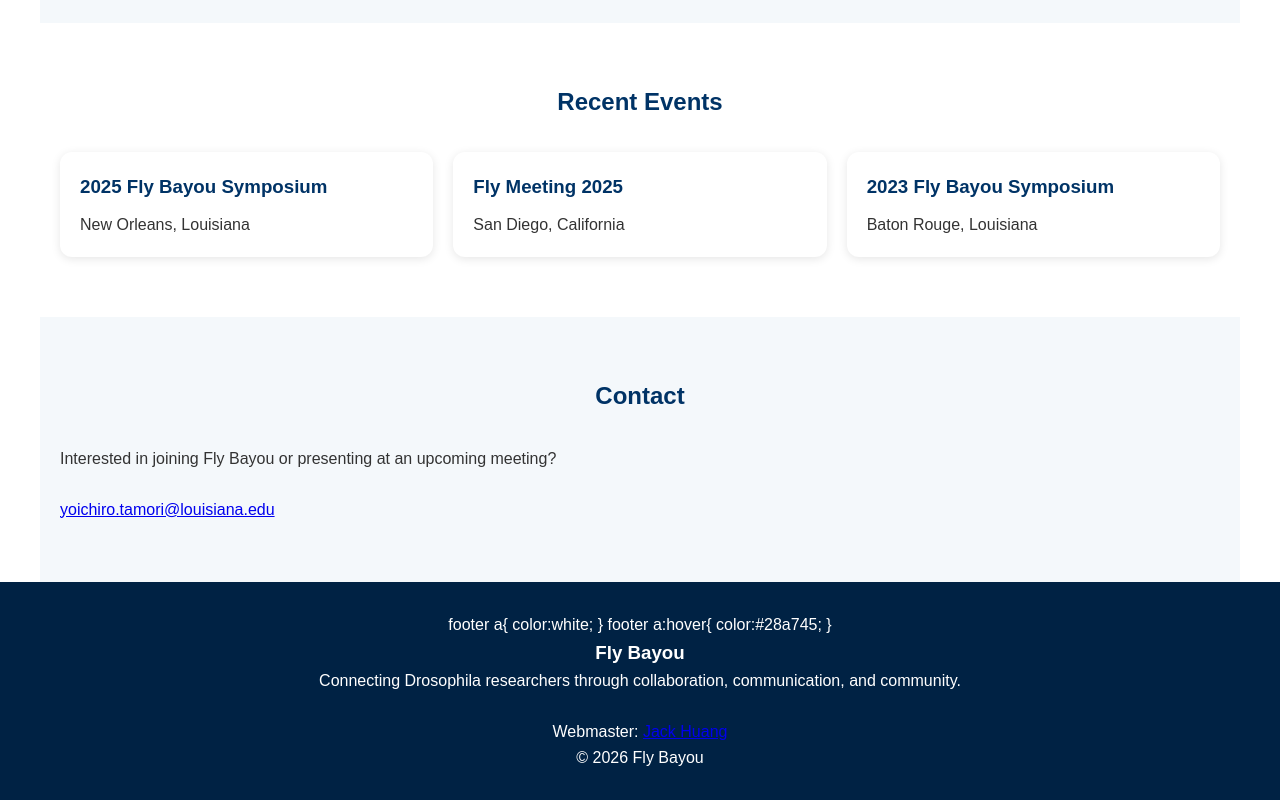
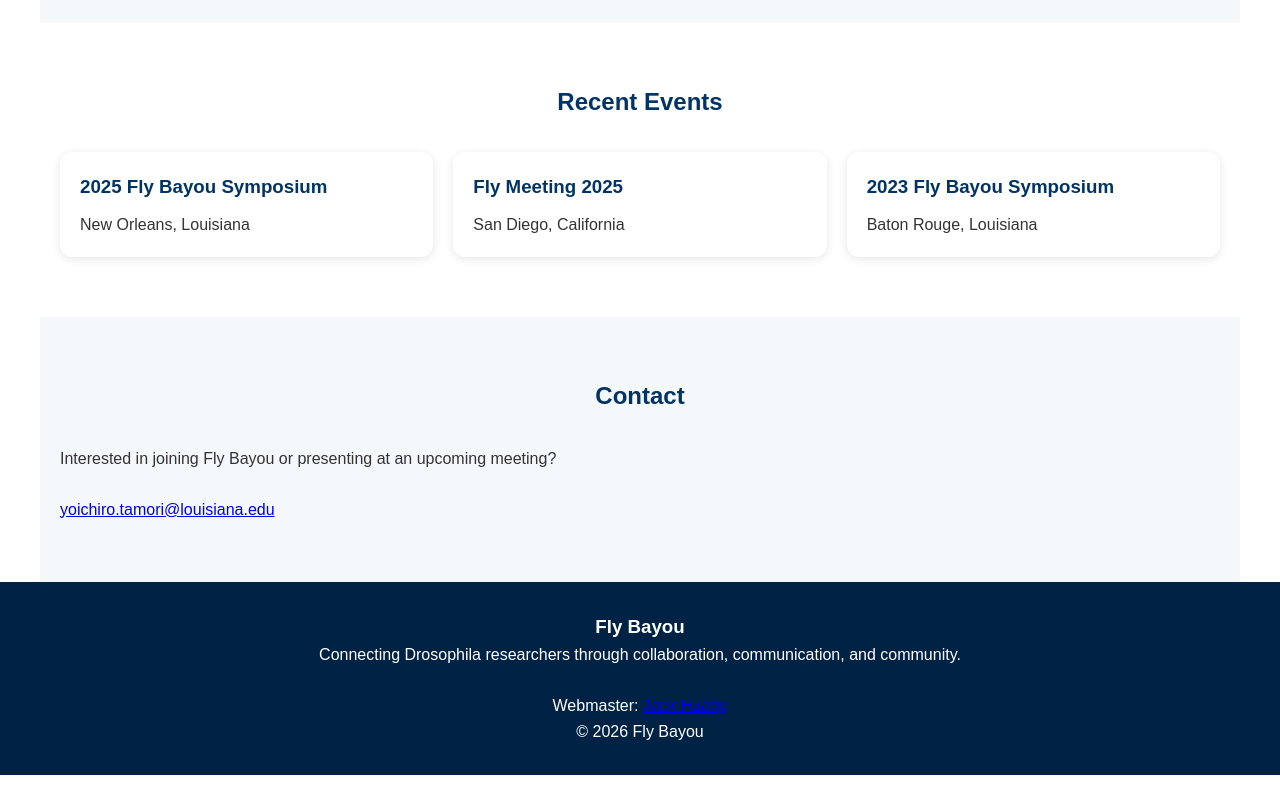
Before and after one commit to Dengflylab/flybayou.org, a plain HTML site: page index.html in a window 1280 px wide. Shown: the part 3875-4675 px from the top of the page. After the commit the page ends 4650 px from the top, so only its background shows below. Drawn offline with Linux system fonts and the light colour scheme.

Commit message:
Update index.html

```diff
--- a/index.html
+++ b/index.html
@@ -267,14 +267,6 @@ Interested in joining Fly Bayou or presenting at an upcoming meeting?
 
 <footer>
 
-footer a{
-    color:white;
-}
-
-footer a:hover{
-    color:#28a745;
-}
-
 <h3>Fly Bayou</h3>
 
 <p>
```
